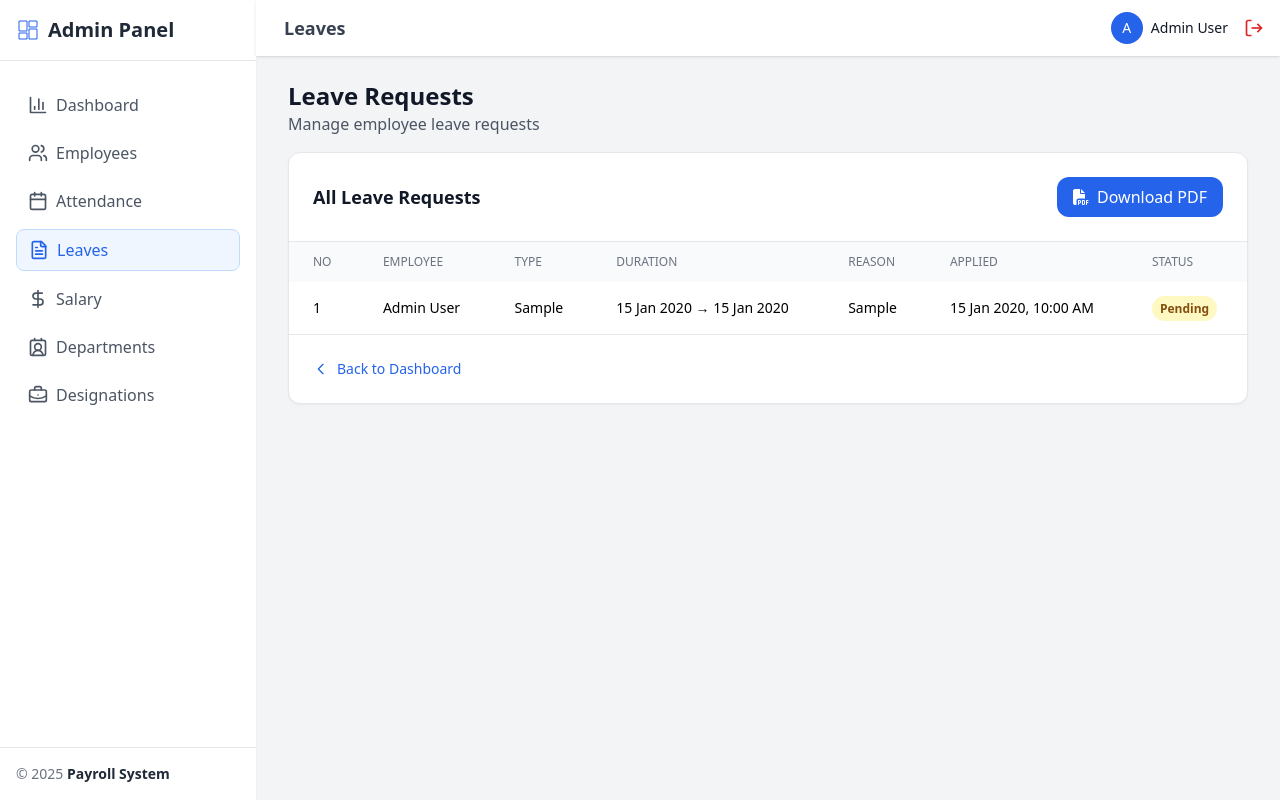
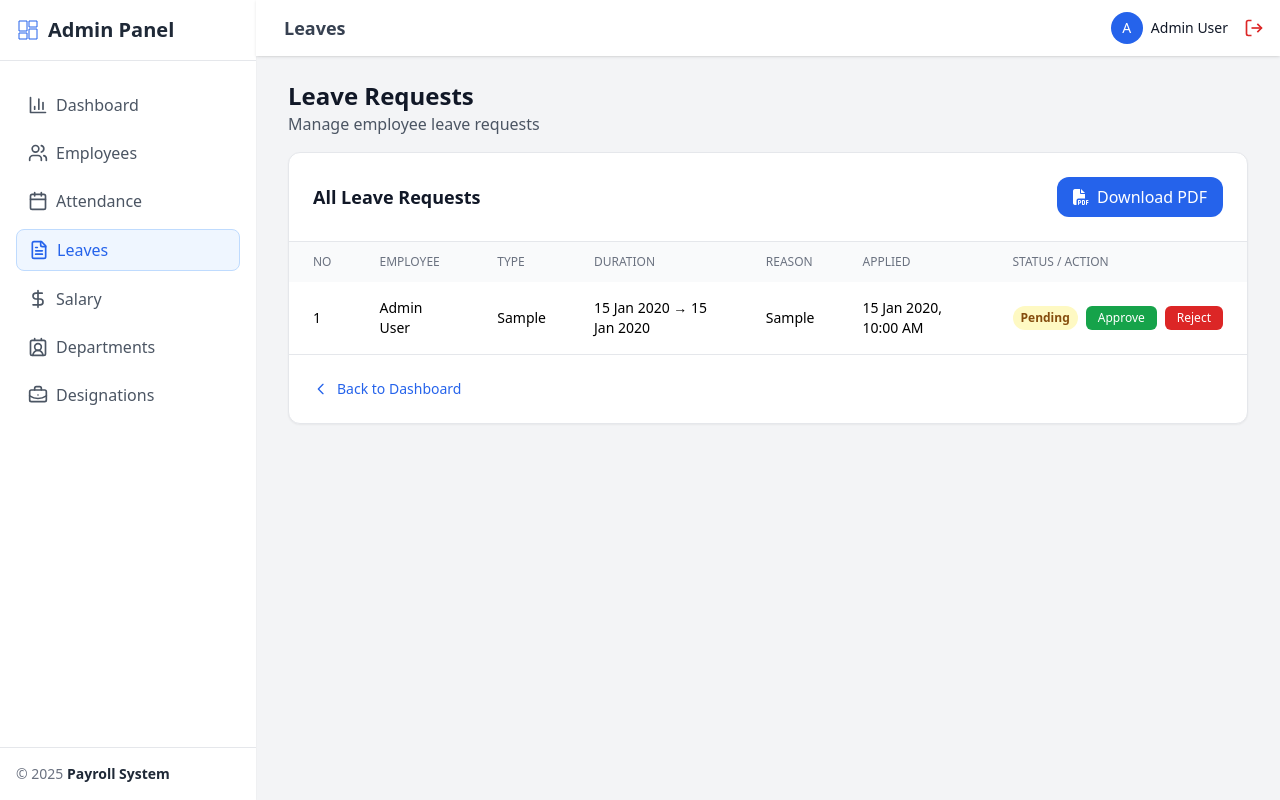
Before and after one commit to abhaydharmik/payroll_system, a PHP site: page /admin/leaves.php in a window 1280 px wide. Run offline with PHP 8.4, Linux system fonts and the light colour scheme; a user stored in the database is signed in; data comes from the database, SQL or seed files in the repository; tables that the repository leaves empty hold one stand-in row (values such as "Sample post"); some libraries are stand-ins or nearby versions.

Commit message:
Fix Leaves Action

```diff
--- a/admin/leaves.php
+++ b/admin/leaves.php
@@ -104,7 +104,7 @@ $pageTitle = "Leaves";
                 <th class="px-6 py-3 text-left text-xs font-medium text-gray-500 uppercase">Duration</th>
                 <th class="px-6 py-3 text-left text-xs font-medium text-gray-500 uppercase">Reason</th>
                 <th class="px-6 py-3 text-left text-xs font-medium text-gray-500 uppercase">Applied</th>
-                <th class="px-6 py-3 text-left text-xs font-medium text-gray-500 uppercase">Status</th>
+                <th class="px-6 py-3 text-left text-xs font-medium text-gray-500 uppercase">Status / Action</th>
               </tr>
             </thead>
 
@@ -129,9 +129,29 @@ $pageTitle = "Leaves";
                     <td class="px-6 py-4 max-w-xs truncate"><?= htmlspecialchars($row['reason']) ?></td>
                     <td class="px-6 py-4"><?= date("d M Y, h:i A", strtotime($row['applied_at'])) ?></td>
                     <td class="px-6 py-4">
-                      <span class="px-2 py-1 text-xs font-semibold rounded-full <?= $badge ?>">
-                        <?= $row['status'] ?>
-                      </span>
+                      <div class="flex items-center space-x-2">
+                        <span class="px-2 py-1 text-xs font-semibold rounded-full <?= $badge ?>">
+                          <?= $row['status'] ?>
+                        </span>
+
+                        <?php if ($row['status'] === 'Pending'): ?>
+                          <form method="post" class="inline-block">
+                            <input type="hidden" name="id" value="<?= $row['id'] ?>">
+                            <input type="hidden" name="action" value="approve">
+                            <button class="bg-green-600 text-white text-xs px-3 py-1 rounded-md hover:bg-green-700">
+                              Approve
+                            </button>
+                          </form>
+
+                          <form method="post" class="inline-block">
+                            <input type="hidden" name="id" value="<?= $row['id'] ?>">
+                            <input type="hidden" name="action" value="reject">
+                            <button class="bg-red-600 text-white text-xs px-3 py-1 rounded-md hover:bg-red-700">
+                              Reject
+                            </button>
+                          </form>
+                        <?php endif; ?>
+                      </div>
                     </td>
                   </tr>
 
@@ -186,7 +206,28 @@ $pageTitle = "Leaves";
                   <?= date("d M Y, h:i A", strtotime($row['applied_at'])) ?>
                 </div>
 
+                <?php if ($row['status'] === 'Pending'): ?>
+                <div class="flex gap-2">
+                  <form method="post" class="flex-1">
+                    <input type="hidden" name="id" value="<?= $row['id'] ?>">
+                    <input type="hidden" name="action" value="approve">
+                    <button class="w-full bg-green-600 text-white py-2 rounded-lg text-sm hover:bg-green-700">
+                      Approve
+                    </button>
+                  </form>
+
+                  <form method="post" class="flex-1">
+                    <input type="hidden" name="id" value="<?= $row['id'] ?>">
+                    <input type="hidden" name="action" value="reject">
+                    <button class="w-full bg-red-600 text-white py-2 rounded-lg text-sm hover:bg-red-700">
+                      Reject
+                    </button>
+                  </form>
+                </div>
+                <?php endif; ?>
+
               </div>
+
             <?php endwhile; ?>
           <?php else: ?>
             <p class="text-center text-gray-500 py-5">No leave requests found.</p>
```
